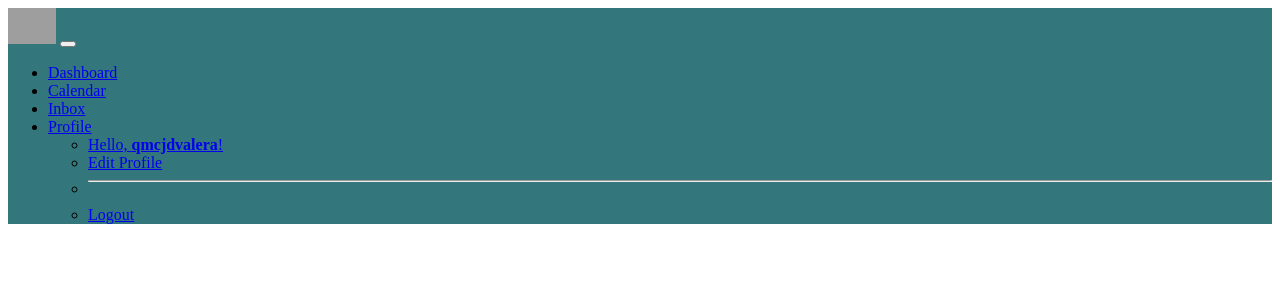
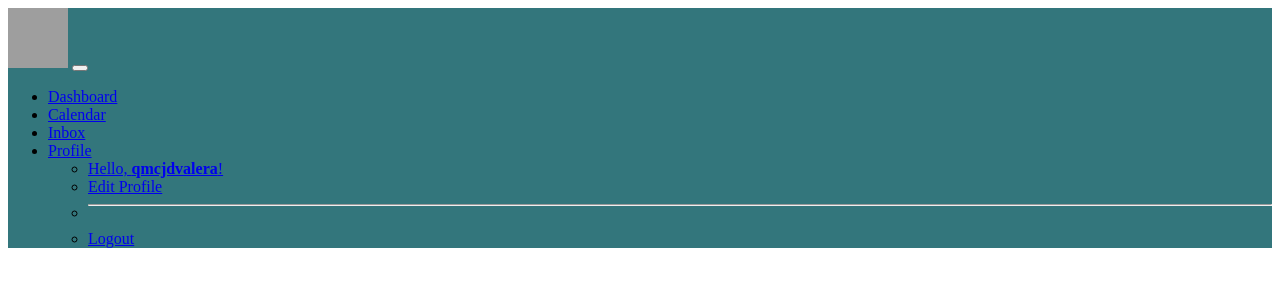
Before and after one commit to mcgaray/Team8_OutreachPlanner, a Django app: template outreach_planner/planner/templates/navbar.html in a window 1280 px wide. Shown: the top 300 px of the page. Run offline with Django 4.2, Linux system fonts and the light colour scheme; the template is opened without the code that fills it, so the values that code supplies are empty; a user stored in the database is signed in; parts of the project's set-up code (start-up, migrations or seed data) failed here and were passed over; grey boxes are pictures that could not be loaded.

Commit message:
added few changes on navbar

```diff
--- a/outreach_planner/planner/templates/navbar.html
+++ b/outreach_planner/planner/templates/navbar.html
@@ -1,6 +1,6 @@
-<nav class="navbar navbar-expand-lg rounded-bottom sticky-top" style="background-color: #33767C; ">
+<nav class="navbar navbar-expand-lg rounded-bottom sticky-top shadow-sm" style="background-color: #33767C; ">
   <div class="container-fluid">
-    <a class="navbar-brand" href="#"><img src="https://cdn.discordapp.com/attachments/1021257672454066207/1030091365482233916/logo.png" style="width:3.8%"></a>
+    <a class="navbar-brand" href="#"><img src="https://cdn.discordapp.com/attachments/1021257672454066207/1030091365482233916/logo.png" height="60px" width="60px"></a>
     <button class="navbar-toggler" type="button" data-bs-toggle="collapse" data-bs-target="#navbarSupportedContent" aria-controls="navbarSupportedContent" aria-expanded="false" aria-label="Toggle navigation">
       <span class="navbar-toggler-icon"></span>
     </button>
--- a/outreach_planner/users/templates/authenticate/login.html
+++ b/outreach_planner/users/templates/authenticate/login.html
@@ -2,11 +2,11 @@
 
 {% block title %} Login {% endblock title %}
 
-{% block content %}
 <div class="bg-image" style="background: url('https://unsplash.com/photos/Tk0B3Dfkf_4/download?ixid=MnwxMjA3fDB8MXxjb2xsZWN0aW9ufDF8NzgyMTIzfHx8fHwyfHwxNjY1NjYyNjE0&force=true&w=1920')
     no-repeat center center fixed;
     background-size: cover;
     height: 100vh">
+{% block content %}
   <div class="container pt-5 pb-5">
       <img src="https://cdn.discordapp.com/attachments/1021257672454066207/1030091365482233916/logo.png" class="mx-auto d-block" style="width:10%">
   </div>
```
